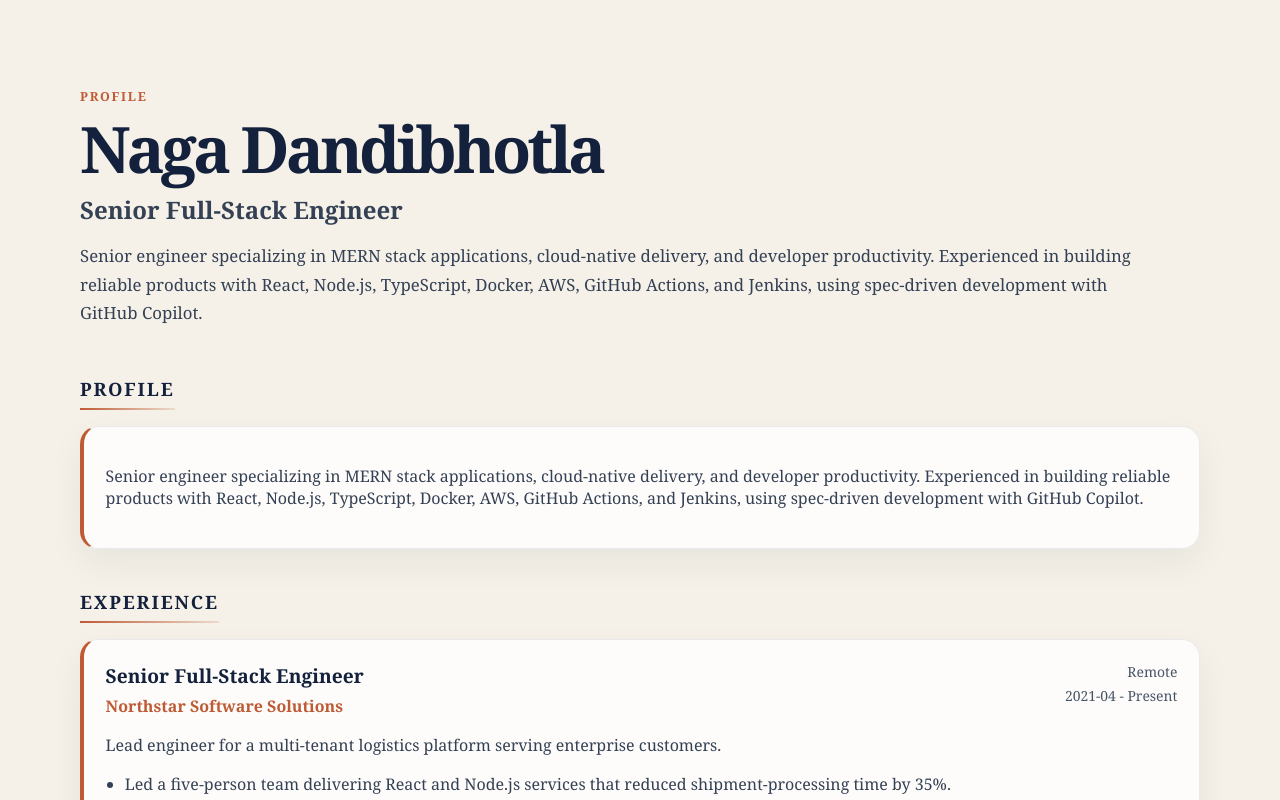
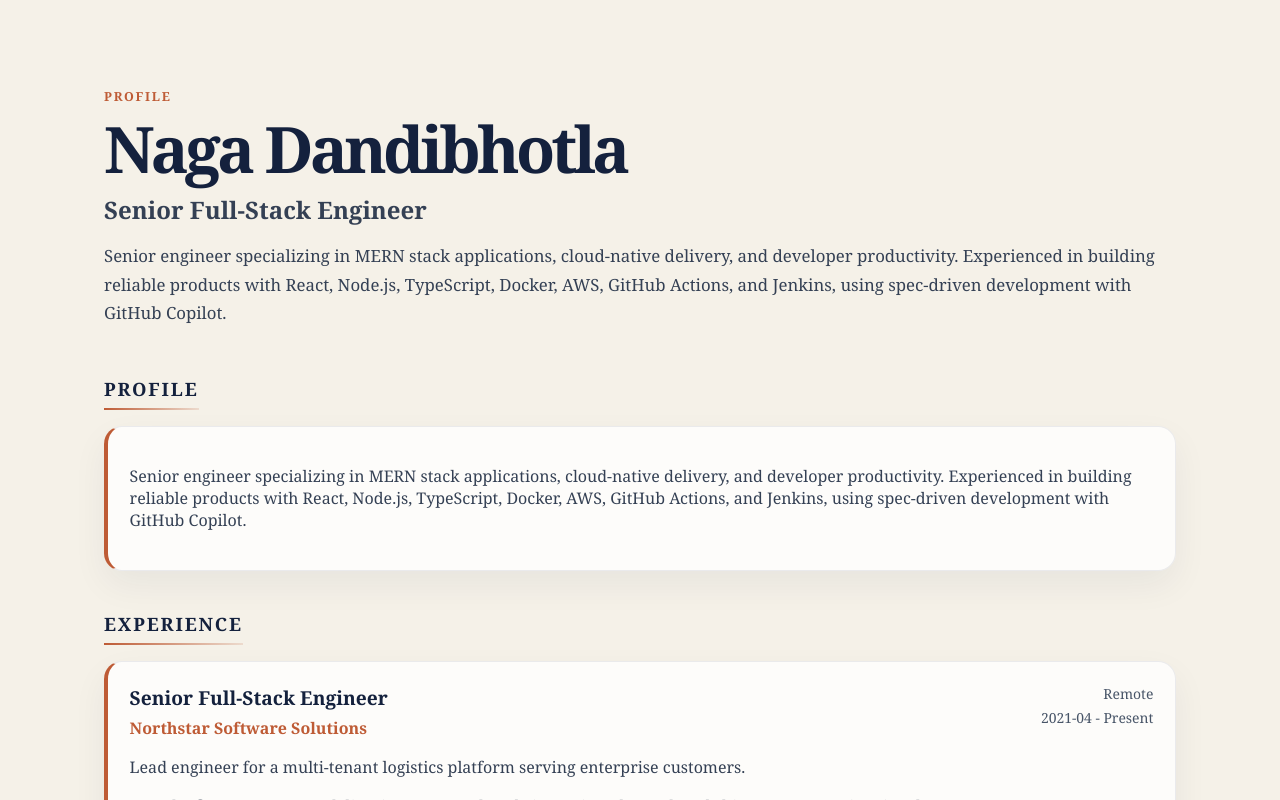
Before and after one commit to NagBharadwaja/Naga-Digital-Resume, a React (Vite) app: page / in a window 1280 px wide. Shown: the top 800 px of the page. Built offline with nearby package versions, Linux system fonts and the light colour scheme.

Commit message:
Global foundation css - global defaults; element defaults; a11y defaults; component globals

```diff
--- a/src/App.css
+++ b/src/App.css
@@ -1,11 +1,3 @@
-.resume-page {
-  max-width: var(--content-max-width);
-  margin: 0 auto;
-  padding: var(--resume-page-padding-top)
-    var(--resume-page-padding-inline)
-    var(--resume-page-padding-bottom);
-}
-
 .resume-header {
   margin-bottom: var(--resume-header-margin-bottom);
   padding: var(--resume-header-padding-top)
@@ -45,10 +37,6 @@
   font-size: 1.05rem;
 }
 
-.resume-section {
-  margin-top: var(--space-10);
-}
-
 .section-heading-wrap {
   margin-bottom: var(--space-4);
 }
@@ -75,16 +63,6 @@
 .stack {
   display: grid;
   gap: 1rem;
-}
-
-.card,
-.profile-card {
-  background: rgba(255, 255, 255, 0.78);
-  border: 1px solid rgba(20, 33, 61, 0.08);
-  border-left: 4px solid var(--color-accent);
-  border-radius: 18px;
-  padding: 1.4rem 1.35rem;
-  box-shadow: 0 14px 35px rgba(20, 33, 61, 0.06);
 }
 
 .card-header {
--- a/src/DesignSystem.css
+++ b/src/DesignSystem.css
@@ -359,7 +359,7 @@
 
   /* Lists */
   --list-item-gap: var(--space-2);
-  --stick-gap: var(--space-4);
+  --stack-gap: var(--space-4);
 
   /* Tags */
   --tag-padding-block: var(--space-2);
--- a/src/index.css
+++ b/src/index.css
@@ -1,11 +1,104 @@
-#root {
-  max-width: 100%;
-  min-height: 100svh;
-  background: #f5f1e8;
+/* =========================================================
+   Global Reset
+   ========================================================= */
+*,
+*::before,
+*::after {
+  box-sizing: border-box;
+}
+
+html {
+  min-width: 320px;
+  background: var(--color-surface-page);
+  color: var(--color-text-secondary);
+  font-family: var(--font-family-body);
+  text-rendering: optimizeLegibility;
 }
 
 body {
+  min-width: 320px;
+  min-height: 100svh;
   margin: 0;
-  font-family: Georgia, 'Times New Roman', serif;
-  color: #344054;
+  background: var(--color-surface-page);
+  color: var(--color-text-secondary);
 }
+
+#root {
+  min-height: 100vh;
+  min-height: 100svh;
+}
+
+/* =========================================================
+   Element Defaults
+   ========================================================= */
+img,
+svg {
+  display: block;
+  max-width: 100%;
+}
+
+button,
+input,
+textarea,
+select {
+  font: inherit;
+}
+
+button,
+a {
+  -webkit-tap-highlight-color: transparent;
+}
+
+p,
+h1,
+h2,
+h3,
+h4,
+h5,
+h6 {
+  overflow-wrap: anywhere;
+}
+
+/* =========================================================
+   Accessibility
+   ========================================================= */
+:focus-visible {
+  outline: 3px solid var(--color-accent);
+  outline-offset: 3px;
+}
+
+@media (prefers-reduced-motion: reduce) {
+  *,
+  *::before,
+  *::after {
+    scroll-behavior: auto !important;
+    transition-duration: 0.01ms !important;
+    animation-duration: 0.01ms !important;
+    animation-iteration-count: 1 !important;
+  }
+}
+
+/* =========================================================
+   Component globals
+   ========================================================= */
+.resume-page {
+  max-width: var(--content-max-width);
+  margin: 0 auto;
+  padding: var(--resume-page-padding-top)
+    var(--resume-page-padding-inline)
+    var(--resume-page-padding-bottom);
+}
+
+.resume-section {
+  margin-top: var(--space-10);
+}
+
+.card,
+.profile-card {
+  background: rgba(255, 255, 255, 0.78);
+  border: 1px solid rgba(20, 33, 61, 0.08);
+  border-left: 4px solid var(--color-accent);
+  border-radius: 18px;
+  padding: 1.4rem 1.35rem;
+  box-shadow: 0 14px 35px rgba(20, 33, 61, 0.06);
+}
```
